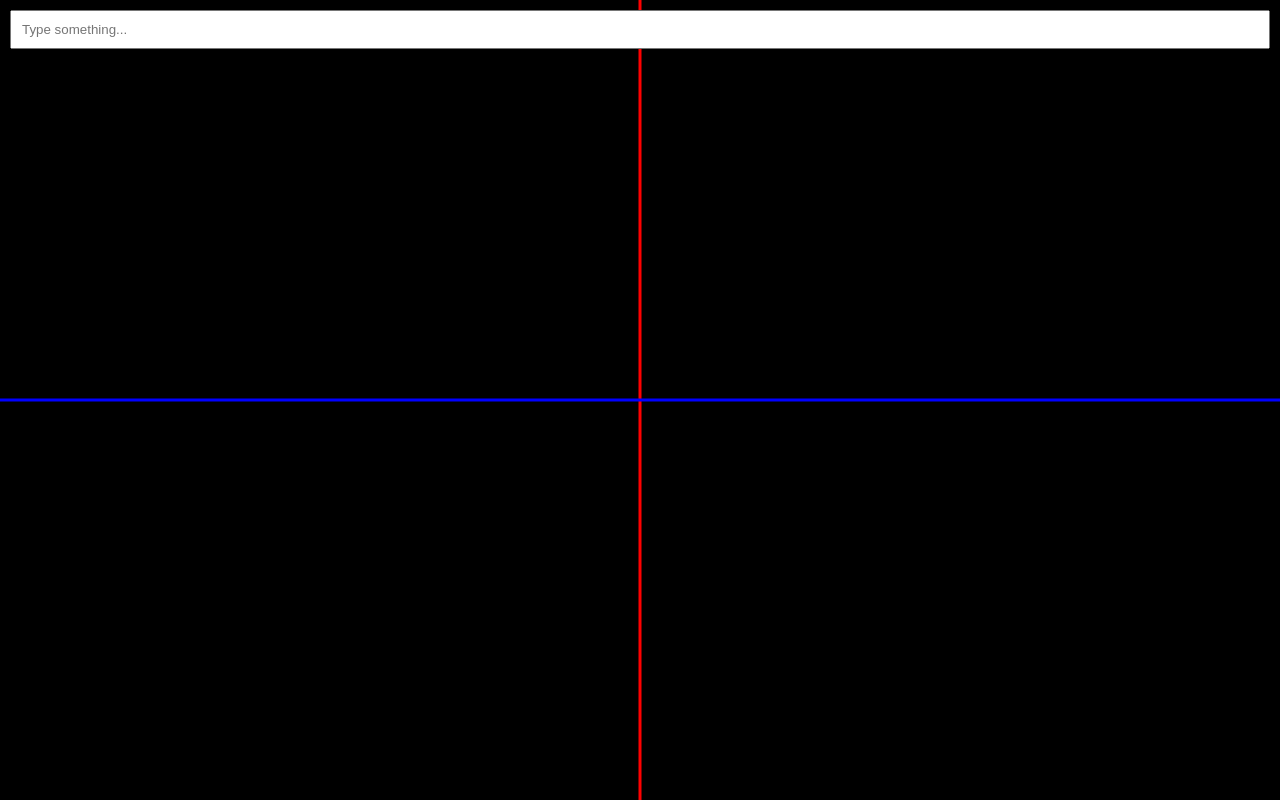
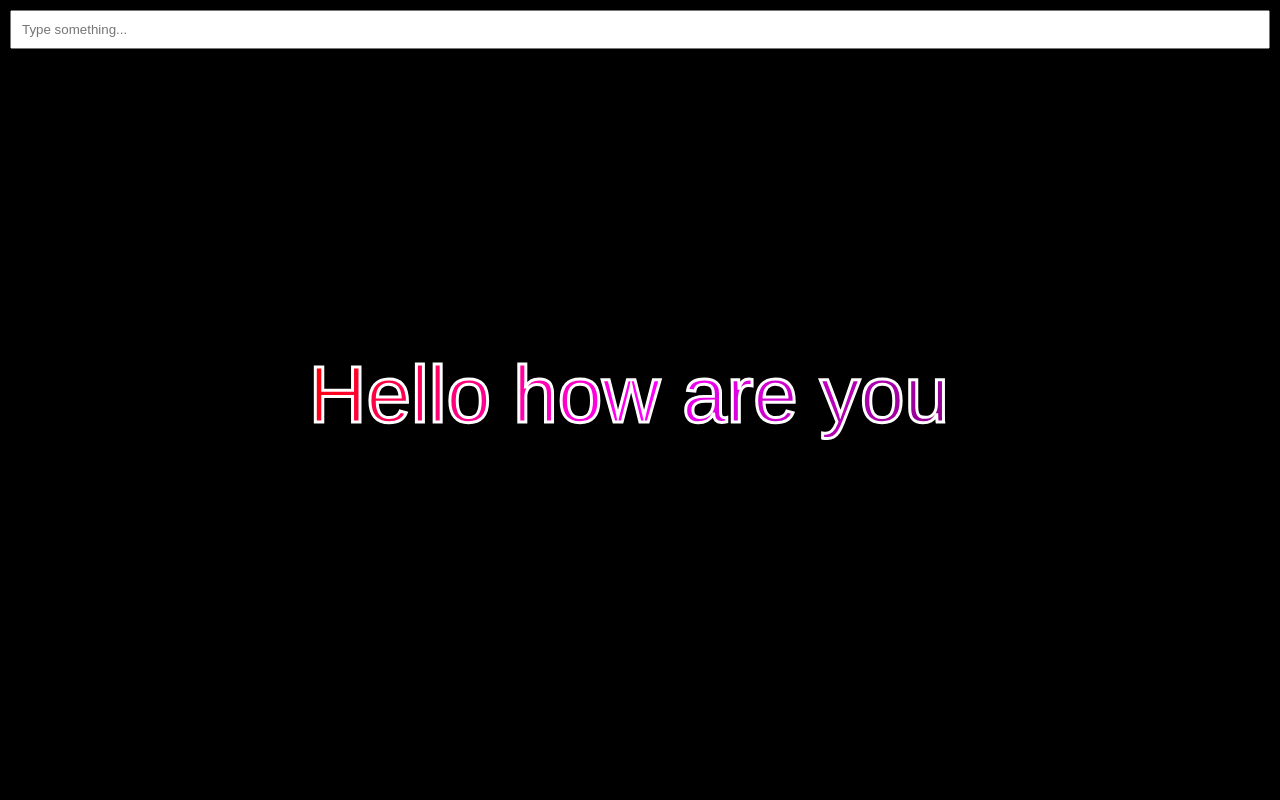
Before and after one commit to abhideepghosh/imagine-js, a plain HTML site: page index.html in a window 1280 px wide. Drawn offline with Linux system fonts and the light colour scheme.

Commit message:
es6 Class implementation

```diff
--- a/script.js
+++ b/script.js
@@ -1,6 +1,4 @@
 window.addEventListener("load", function () {
-  const textInput = document.getElementById("textInput");
-
   /*----- Canvas Setup -----*/
   const canvas = document.querySelector("#canvas1");
   const ctx = canvas.getContext("2d");
@@ -9,70 +7,123 @@ window.addEventListener("load", function () {
 
   /* -----Setting Up Canvas Functionality----- */
 
-  ctx.lineWidth = 3;
+  class Particle {
+    constructor() {}
+    draw() {}
+    update() {}
+  }
 
-  // Test Line To Align Words
-  ctx.strokeStyle = "red";
-  ctx.beginPath();
-  ctx.moveTo(canvas.width / 2, 0);
-  ctx.lineTo(canvas.width / 2, canvas.height);
-  ctx.stroke();
+  class Effect {
+    constructor(context, canvasWidth, canvasHeight) {
+      this.context = context;
+      this.canvasWidth = canvasWidth;
+      this.canvasHeight = canvasHeight;
+      this.textX = this.canvasWidth / 2;
+      this.textY = this.canvasHeight / 2;
+      this.fontSize = 80;
+      this.maxTextWidth = this.canvasWidth * 0.8;
+      this.lineHeight = this.fontSize * 0.9;
+      this.textInput = document.getElementById("textInput");
+      this.textInput.addEventListener("keyup", (e) => {
+        if (e.key !== " ") {
+          this.context.clearRect(0, 0, this.canvasWidth, this.canvasHeight);
+          this.wrapText(e.target.value);
+        }
+      });
+    }
+    wrapText(text) {
+      const gradient = this.context.createLinearGradient(
+        0,
+        0,
+        this.canvasWidth,
+        this.canvasHeight
+      );
+      gradient.addColorStop(0.3, "red");
+      gradient.addColorStop(0.5, "fuchsia");
+      gradient.addColorStop(0.7, "purple");
+      this.context.fillStyle = gradient;
+      this.context.textAlign = "center";
+      this.context.textBaseline = "middle";
+      this.context.lineWidth = 3;
+      this.context.strokeStyle = "white";
+      this.context.font = this.fontSize + "px Helvetica";
 
-  // Test Line To Align Words
-  ctx.strokeStyle = "blue";
-  ctx.beginPath();
-  ctx.moveTo(0, canvas.height / 2);
-  ctx.lineTo(canvas.width, canvas.height / 2);
-  ctx.stroke();
+      // Break Multiline Text
+      let linesArray = [];
+      const words = text.split(" ");
+      let lineCounter = 0;
+      let line = "";
+      for (let i = 0; i < words.length; i++) {
+        let testLine = line + words[i] + " ";
+        if (this.context.measureText(testLine).width > this.maxTextWidth) {
+          line = words[i] + " ";
+          lineCounter++;
+        } else {
+          line = testLine;
+        }
+        linesArray[lineCounter] = line;
+      }
+      console.log(linesArray);
+      let textHeight = this.lineHeight * lineCounter;
+      this.textY = this.canvasHeight / 2 - textHeight / 2;
+      linesArray.forEach((el, index) => {
+        this.context.fillText(
+          el,
+          this.textX,
+          this.textY + index * this.lineHeight
+        );
+        this.context.strokeText(
+          el,
+          this.textX,
+          this.textY + index * this.lineHeight
+        );
+      });
+    }
+    convertToParticles() {}
+    render() {}
+  }
 
-  // Writing On Canvas
-  const text = "Hello how are you";
-  //   console.log(ctx);
-  const textX = canvas.width / 2;
-  const textY = canvas.height / 2;
-  ctx.fillStyle = "yellow";
-  ctx.strokeStyle = "white";
-  //   ctx.letterSpacing = "10px";
-  ctx.font = "80px Helvetica";
-  ctx.textAlign = "center";
-  ctx.textBaseline = "middle";
-  //   ctx.fillText(text, textX, textY);
-  //   ctx.strokeText(text, textX, textY);
+  const effect = new Effect(ctx, canvas.width, canvas.height);
+  console.log(effect);
+  effect.wrapText("Hello how are you");
 
-  const maxTextWidth = canvas.width * 0.8;
-  const lineHeight = 80;
+  const animate = () => {};
 
-  /* Function: Text Splitting For Fitting Into Canvas */
-  const wrapText = (text) => {
-    const linesArray = [];
-    let lineCounter = 0;
-    let line = "";
-    const words = text.split(" ");
+  // const maxTextWidth = canvas.width * 0.8;
+  // const lineHeight = 80;
 
-    words.forEach((word, i) => {
-      let testLine = line + word + " ";
-      if (ctx.measureText(testLine).width > maxTextWidth) {
-        line = word + " ";
-        lineCounter++;
-      } else {
-        line = testLine;
-      }
-      linesArray[lineCounter] = line;
-    });
+  // console.log(canvas.width, canvas.height);
+  // /* Function: Text Splitting For Fitting Into Canvas */
+  // const wrapText = (text) => {
+  //   const linesArray = [];
+  //   let lineCounter = 0;
+  //   let line = "";
+  //   const words = text.split(" ");
 
-    let textHeight = lineHeight * lineCounter;
-    let textY = canvas.height / 2 - textHeight / 2;
+  //   words.forEach((word, i) => {
+  //     let testLine = line + word + " ";
+  //     if (ctx.measureText(testLine).width > maxTextWidth) {
+  //       line = word + " ";
+  //       lineCounter++;
+  //     } else {
+  //       line = testLine;
+  //     }
+  //     linesArray[lineCounter] = line;
+  //   });
 
-    linesArray.forEach((el, index) => {
-      ctx.fillText(el, canvas.width / 2, textY + index * lineHeight);
-    });
-    console.log(linesArray);
-  };
+  //   let textHeight = lineHeight * lineCounter;
+  //   let textY = canvas.height / 2 - textHeight / 2;
 
-  //   wrapText("Hello how are you");
-  textInput.addEventListener("keyup", (e) => {
-    // console.log(e.target.value);
-    ctx.clearRect(0, 0, canvas.width, canvas.height);
-    wrapText(e.target.value);
-  });
+  //   linesArray.forEach((el, index) => {
+  //     ctx.fillText(el, canvas.width / 2, textY + index * lineHeight);
+  //   });
+  //   console.log(linesArray);
+  // };
+
+  // //   wrapText("Hello how are you");
+  // textInput.addEventListener("keyup", (e) => {
+  //   // console.log(e.target.value);
+  //   ctx.clearRect(0, 0, canvas.width, canvas.height);
+  //   wrapText(e.target.value);
+  // });
 });
--- a/style.css
+++ b/style.css
@@ -2,6 +2,8 @@
   padding: 0;
   margin: 0;
   box-sizing: border-box;
+  max-width: 100%;
+  max-height: 100%;
 }
 canvas {
   background: black;
```
